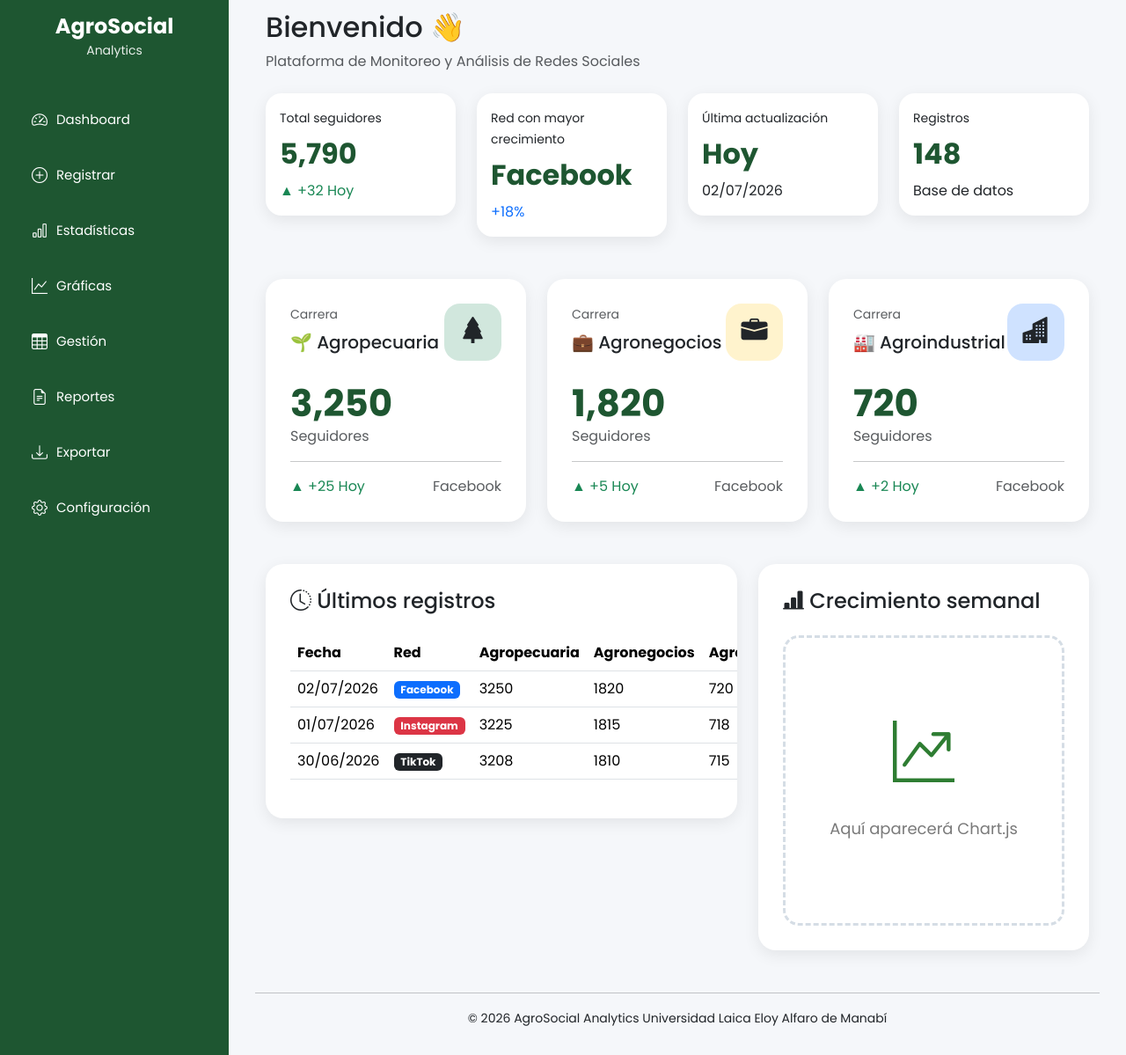
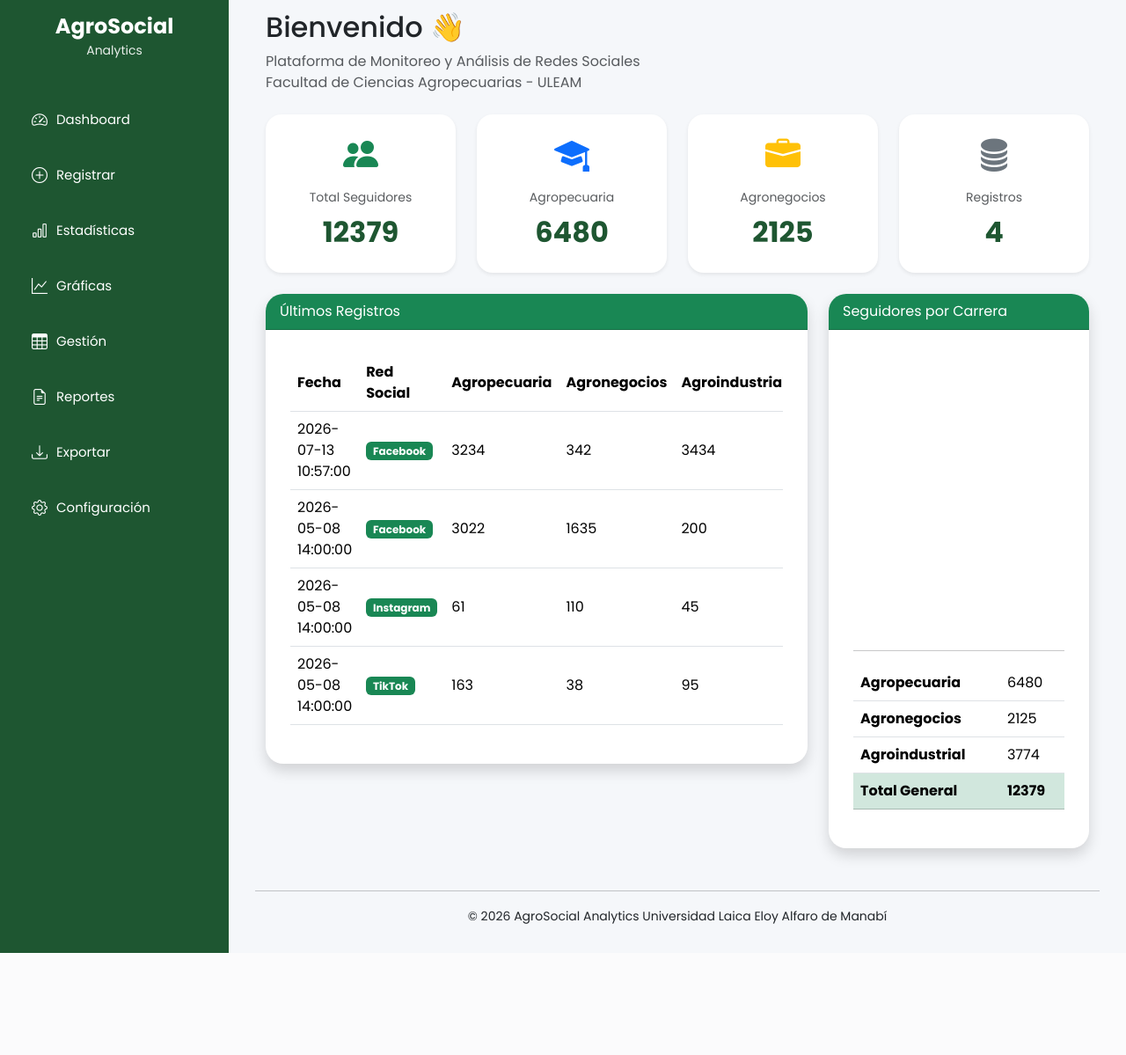
Before and after one commit to JosueLopez1234/Monitoreo_redes_sociales_vinculacion, a Flask app: page / in a window 1280 px wide. Shown: the part 146-1345 px from the top of the page at 88% size. After the commit the page ends 1229 px from the top, so only its background shows below. Run offline with Flask 3, Linux system fonts and the light colour scheme; data comes from the database, SQL or seed files in the repository.

Commit message:
Feat: Retoques en el dashboard

```diff
--- a/web/templates/dashboard.html
+++ b/web/templates/dashboard.html
@@ -9,199 +9,134 @@
 <div class="container-fluid">
 
     <div class="mb-4">
-
-        <h2>
-
-            Bienvenido 👋
-
-        </h2>
-
+        <h2>Bienvenido 👋</h2>
         <p class="text-muted">
-
-            Plataforma de Monitoreo y Análisis de Redes Sociales
-
+            Plataforma de Monitoreo y Análisis de Redes Sociales<br>
+            Facultad de Ciencias Agropecuarias - ULEAM
         </p>
-
     </div>
-
-    <!-- KPIs -->
 
     <div class="row g-4 mb-4">
 
         <div class="col-lg-3">
+            <div class="card kpi-card shadow-sm border-0">
+                <div class="card-body text-center">
+                    <i class="bi bi-people-fill fs-1 text-success"></i>
+                    <small class="d-block mt-2 text-muted">Total
+                        Seguidores</small>
+                    <h2>{{ total_seguidores }}</h2>
+                </div>
+            </div>
+        </div>
 
-            <div class="card kpi-card">
+        <div class="col-lg-3">
+            <div class="card kpi-card shadow-sm border-0">
+                <div class="card-body text-center">
+                    <i class="bi bi-mortarboard-fill fs-1 text-primary"></i>
+                    <small class="d-block mt-2 text-muted">Agropecuaria</small>
+                    <h2>{{ total_agropecuaria }}</h2>
+                </div>
+            </div>
+        </div>
 
-                <div class="card-body">
+        <div class="col-lg-3">
+            <div class="card kpi-card shadow-sm border-0">
+                <div class="card-body text-center">
+                    <i class="bi bi-briefcase-fill fs-1 text-warning"></i>
+                    <small class="d-block mt-2 text-muted">Agronegocios</small>
+                    <h2>{{ total_agronegocios }}</h2>
+                </div>
+            </div>
+        </div>
 
-                    <small>Total seguidores</small>
-
-                    <h2>5,790</h2>
-
-                    <span class="text-success">
-
-                        ▲ +32 Hoy
-
-                    </span>
-
+        <div class="col-lg-3">
+            <div class="card kpi-card shadow-sm border-0">
+                <div class="card-body text-center">
+                    <i class="bi bi-database-fill fs-1 text-secondary"></i>
+                    <small class="d-block mt-2 text-muted">Registros</small>
+                    <h2>{{ total_registros }}</h2>
+                </div>
+            </div>
         </div>
 
     </div>
 
+    <div class="row">
+
+        <div class="col-lg-8">
+
+            <div class="card dashboard-card shadow">
+
+                <div class="card-header bg-success text-white">
+                    Últimos Registros
                 </div>
-
-        <div class="col-lg-3">
-
-            <div class="card kpi-card">
 
                 <div class="card-body">
 
-                    <small>Red con mayor crecimiento</small>
+                    <div class="table-responsive">
 
-                    <h2>Facebook</h2>
-
-                    <span class="text-primary">
-
-                        +18%
-
-                    </span>
-
-                </div>
-
-            </div>
-
-        </div>
-
-        <div class="col-lg-3">
-
-            <div class="card kpi-card">
-
-                <div class="card-body">
-
-                    <small>Última actualización</small>
-
-                    <h2>Hoy</h2>
-
-                    <span>
-
-                        02/07/2026
-
-                    </span>
-
-                </div>
-
-            </div>
-
-        </div>
-
-        <div class="col-lg-3">
-
-            <div class="card kpi-card">
-
-                <div class="card-body">
-
-                    <small>Registros</small>
-
-                    <h2>148</h2>
-
-                    <span>
-
-                        Base de datos
-
-                    </span>
-
-                </div>
-
-            </div>
-
-        </div>
-
-    </div>
-
-    {% include 'components/cards.html' %}
-
-    <div class="row mt-5">
-
-        <div class="col-lg-7">
-
-            <div class="card dashboard-card">
-
-                <div class="card-body">
-
-                    <h4 class="mb-4">
-
-                        <i class="bi bi-clock-history"></i>
-
-                        Últimos registros
-
-                    </h4>
-
-                    <table class="table table-hover">
+                        <table class="table table-hover align-middle">
 
                             <thead>
 
                                 <tr>
-
                                     <th>Fecha</th>
-
-                                <th>Red</th>
-
+                                    <th>Red Social</th>
                                     <th>Agropecuaria</th>
-
                                     <th>Agronegocios</th>
-
                                     <th>Agroindustrial</th>
-
+                                    <th>Total</th>
                                 </tr>
 
                             </thead>
 
                             <tbody>
 
+                                {% if registros %}
+
+                                {% for registro in registros[:5] %}
+
                                 <tr>
 
-                                <td>02/07/2026</td>
+                                    <td>{{ registro.fecha }}</td>
 
-                                <td><span
-                                        class="badge bg-primary">Facebook</span></td>
+                                    <td>
+                                        <span class="badge bg-success">
+                                            {{ registro.red_social }}
+                                        </span>
+                                    </td>
 
-                                <td>3250</td>
+                                    <td>{{ registro.Agropecuaria }}</td>
 
-                                <td>1820</td>
+                                    <td>{{ registro.Agronegocios }}</td>
 
-                                <td>720</td>
+                                    <td>{{ registro.Agroindustrial }}</td>
+
+                                    <td>
+                                        <strong>
+                                            {{ registro.Agropecuaria +
+                                            registro.Agronegocios +
+                                            registro.Agroindustrial }}
+                                        </strong>
+                                    </td>
 
                                 </tr>
 
+                                {% endfor %}
+
+                                {% else %}
+
                                 <tr>
 
-                                <td>01/07/2026</td>
+                                    <td colspan="6" class="text-center">
 
-                                <td><span
-                                        class="badge bg-danger">Instagram</span></td>
+                                        No existen registros.
 
-                                <td>3225</td>
-
-                                <td>1815</td>
-
-                                <td>718</td>
+                                    </td>
 
                                 </tr>
 
-                            <tr>
-
-                                <td>30/06/2026</td>
-
-                                <td><span
-                                        class="badge bg-dark">TikTok</span></td>
-
-                                <td>3208</td>
-
-                                <td>1810</td>
-
-                                <td>715</td>
-
-                            </tr>
+                                {% endif %}
 
                             </tbody>
 
@@ -213,31 +148,49 @@
 
             </div>
 
-        <div class="col-lg-5">
+        </div>
 
-            <div class="card dashboard-card">
+        <div class="col-lg-4">
+
+            <div class="card dashboard-card shadow">
+
+                <div class="card-header bg-success text-white">
+                    Seguidores por Carrera
+                </div>
 
                 <div class="card-body">
 
-                    <h4 class="mb-4">
+                    <div style="height:320px;">
 
-                        <i class="bi bi-bar-chart-line-fill"></i>
-
-                        Crecimiento semanal
-
-                    </h4>
-
-                    <div class="chart-placeholder">
-
-                        <i class="bi bi-graph-up-arrow"></i>
-
-                        <p>
-
-                            Aquí aparecerá Chart.js
-
-                        </p>
+                        <canvas
+                            id="graficaSeguidores"
+                            data-agropecuaria="{{ total_agropecuaria }}"
+                            data-agronegocios="{{ total_agronegocios }}"
+                            data-agroindustrial="{{ total_agroindustrial }}">
+                        </canvas>
 
                     </div>
+
+                    <hr>
+
+                    <table class="table">
+
+                        <tr><th>Agropecuaria</th><td>{{ total_agropecuaria
+                                }}</td></tr>
+                        <tr><th>Agronegocios</th><td>{{ total_agronegocios
+                                }}</td></tr>
+                        <tr><th>Agroindustrial</th><td>{{ total_agroindustrial
+                                }}</td></tr>
+
+                        <tr class="table-success">
+
+                            <th>Total General</th>
+
+                            <th>{{ total_seguidores }}</th>
+
+                        </tr>
+
+                    </table>
 
                 </div>
 
```
Lines whose indentation alone changed are shown as unchanged.
